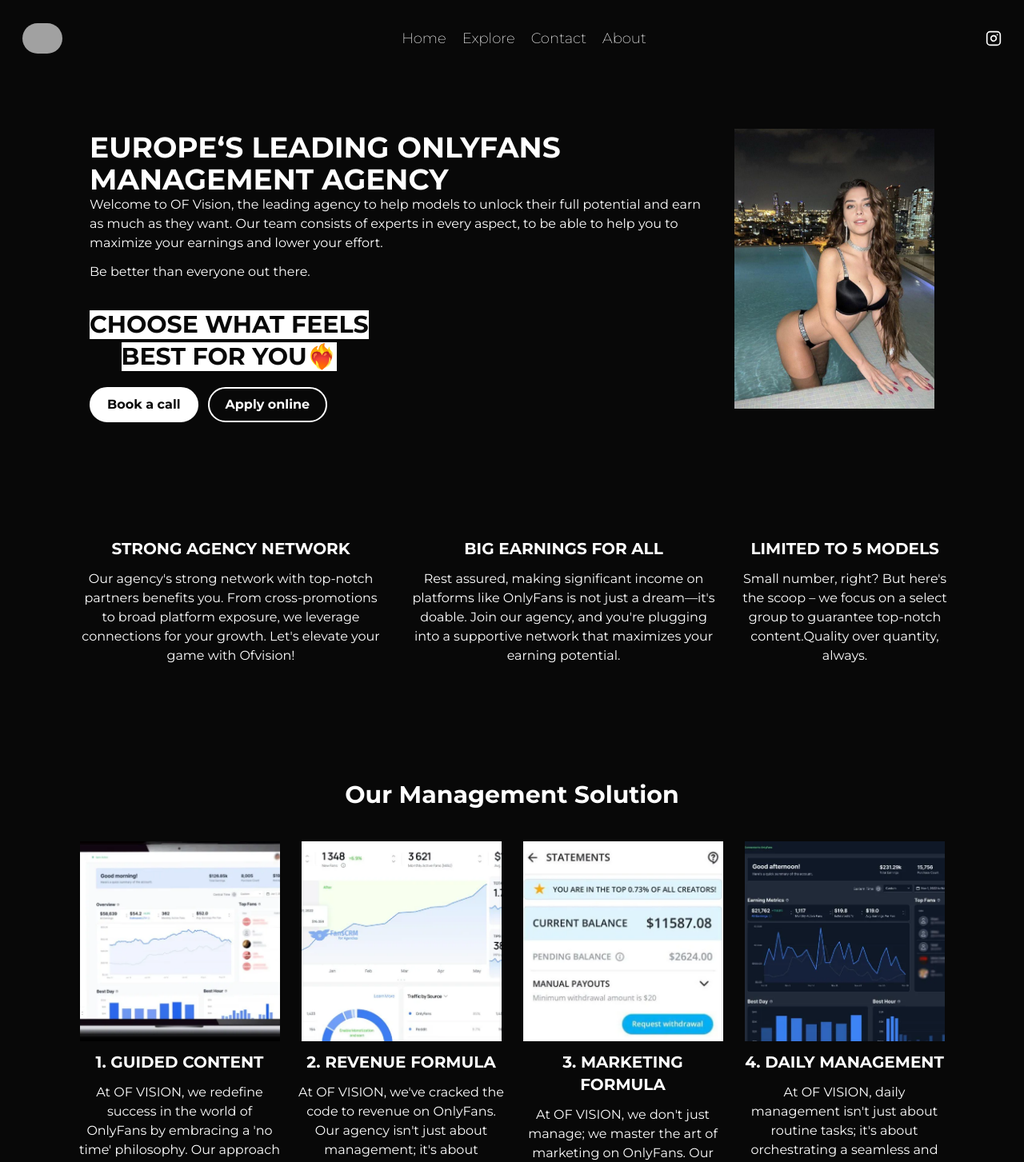
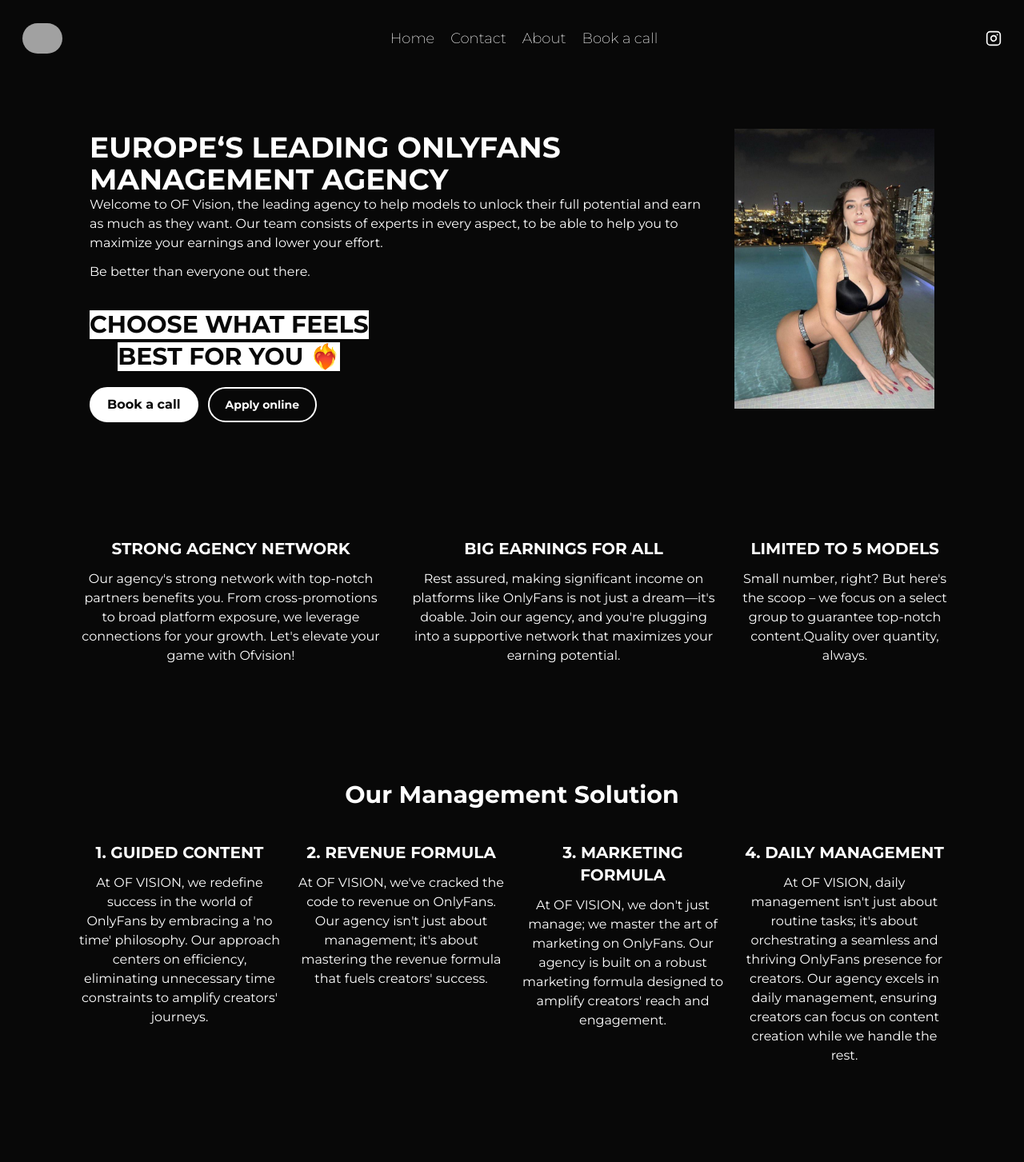
Before and after one commit to Diwanshumidha/ofvision, a Next.js app: page / in a window 1280 px wide. Shown: the top 1453 px of the page at 80% size. Built offline with nearby package versions, Linux system fonts and the light colour scheme; grey boxes are pictures that could not be loaded.

Commit message:
Content changes

```diff
--- a/src/app/globals.css
+++ b/src/app/globals.css
@@ -15,6 +15,11 @@
 
 * {
   margin: 0;
+  scroll-margin: 3rem;
+}
+
+html {
+  scroll-behavior: smooth;
 }
 body {
   line-height: 1.5;
--- a/src/components/Calendarly.tsx
+++ b/src/components/Calendarly.tsx
@@ -2,12 +2,12 @@
 
 const Calendarly = () => {
   return (
-    <div>
+    <section id="calendly">
       <iframe
         className=" w-full h-[700px]"
-        src="https://calendly.com/ofvision"
+        src="https://calendly.com/management-lpo"
       ></iframe>
-    </div>
+    </section>
   );
 };
 
--- a/src/components/HeroSection.tsx
+++ b/src/components/HeroSection.tsx
@@ -46,25 +46,31 @@
             }}
             className="bg-text w-max mx-auto text-nowrap "
           >
-            BEST FOR YOU❤️‍🔥
+            BEST FOR YOU ❤️‍🔥
           </Motion>
         </div>
         <div className=" flex max-sm:hidden  gap-3 mt-5">
           {" "}
-          <Button background="white"> Book a call</Button>
-          <Button background="black"> Apply online</Button>
+          <Link
+            href={"#calendly"}
+            className="px-5 py-2 font-bold  border-white border-2 border-solid rounded-full  bg-text text-background hover:bg-background hover:text-text transition-all"
+          >
+            {" "}
+            Book a call
+          </Link>
+          <Button background="black" className=" text-sm">
+            <Link href={"/contact"}>Apply online</Link>
+          </Button>
         </div>
       </div>
 
       <div>
         <div className=" w-[250px] h-[350px]  bg-white">
-        <img
-          alt="Image"
-          className=" w-full h-full object-cover"
-          src={
-            "/hero_img.webp"
-          }
-        />
+          <img
+            alt="Image"
+            className=" w-full h-full object-cover"
+            src={"/hero_img.webp"}
+          />
         </div>
       </div>
 
@@ -74,10 +80,13 @@
       </p>
       <div className=" flex sm:hidden flex-col   gap-3 mt-5">
         {" "}
-        <Button background="white" className=" text-sm">
+        <Link
+          href={"#calendly"}
+          className="px-5 py-2 font-bold  border-white border-2 border-solid rounded-full  bg-text text-background hover:bg-background hover:text-text transition-all"
+        >
           {" "}
           Book a call
-        </Button>
+        </Link>
         <Button background="black" className=" text-sm">
           <Link href={"/contact"}>Apply online</Link>
         </Button>
--- a/src/components/ManagementSolution.tsx
+++ b/src/components/ManagementSolution.tsx
@@ -7,22 +7,18 @@
   {
     heading: "GUIDED CONTENT ",
     paragraph: `At OF VISION, we redefine success in the world of OnlyFans by embracing a 'no time' philosophy. Our approach centers on efficiency, eliminating unnecessary time constraints to amplify creators' journeys. `,
-    image: "/Fans.webp",
   },
   {
     heading: " REVENUE FORMULA",
     paragraph: `At OF VISION, we've cracked the code to revenue on OnlyFans. Our agency isn't just about management; it's about mastering the revenue formula that fuels creators' success.`,
-    image: "/Graph.webp",
   },
   {
     heading: "MARKETING FORMULA",
     paragraph: `At OF VISION, we don't just manage; we master the art of marketing on OnlyFans. Our agency is built on a robust marketing formula designed to amplify creators' reach and engagement.`,
-    image: "/Statement.webp",
   },
   {
     heading: "DAILY MANAGEMENT",
     paragraph: `At OF VISION, daily management isn't just about routine tasks; it's about orchestrating a seamless and thriving OnlyFans presence for creators. Our agency excels in daily management, ensuring creators can focus on content creation while we handle the rest.`,
-    image: "/Shares.webp",
   },
 ];
 const ManagementSolutions = () => {
@@ -60,13 +56,6 @@
       className=" space-y-3 w-full lg:w-[350px] h-[400] flex flex-col  items-center "
       custom={idx}
     >
-      <div className="image w-full  sm:w-[250px] h-[250px] bg-white  ">
-        <img
-          className="object-cover w-full h-full"
-          src={data.image}
-          alt={data.heading}
-        />
-      </div>
       <h2 className=" text-xl font-bold">
         {idx + 1}. {data.heading}
       </h2>
--- a/src/components/Partners.tsx
+++ b/src/components/Partners.tsx
@@ -35,7 +35,10 @@
 
 const Partners = () => {
   return (
-    <section className=" flex flex-col md:flex-row gap-7 justify-center max-md:items-center  ">
+    <section
+      id="about"
+      className=" flex flex-col md:flex-row gap-7 justify-center max-md:items-center  "
+    >
       <div className="flex flex-col  gap-4 lg:gap-10">
         <Content></Content>
       </div>
--- a/src/lib/constant.ts
+++ b/src/lib/constant.ts
@@ -9,19 +9,19 @@
     Icon: BiHomeAlt2,
   },
   {
-    title: "Explore",
-    href: "#",
-    Icon: FiSearch,
-  },
-  {
     title: "Contact",
     href: "/contact",
     Icon: IoPricetagsOutline,
   },
   {
     title: "About",
-    href: "#",
+    href: "#about",
     Icon: PiChatCircleBold,
+  },
+  {
+    title: "Book a call",
+    href: "#calendly",
+    Icon: FiSearch,
   },
 ];
 
```
Also changed, not shown: src/components/About.tsx (+6 -8 lines).
